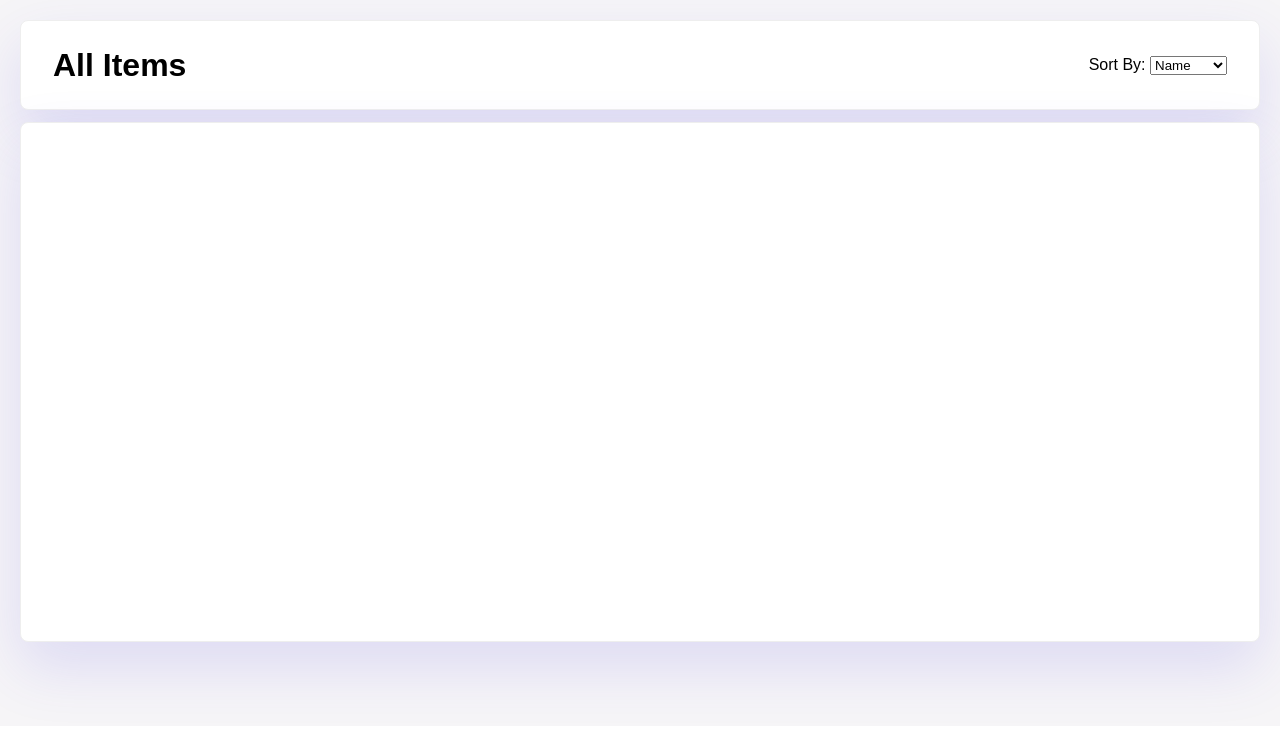
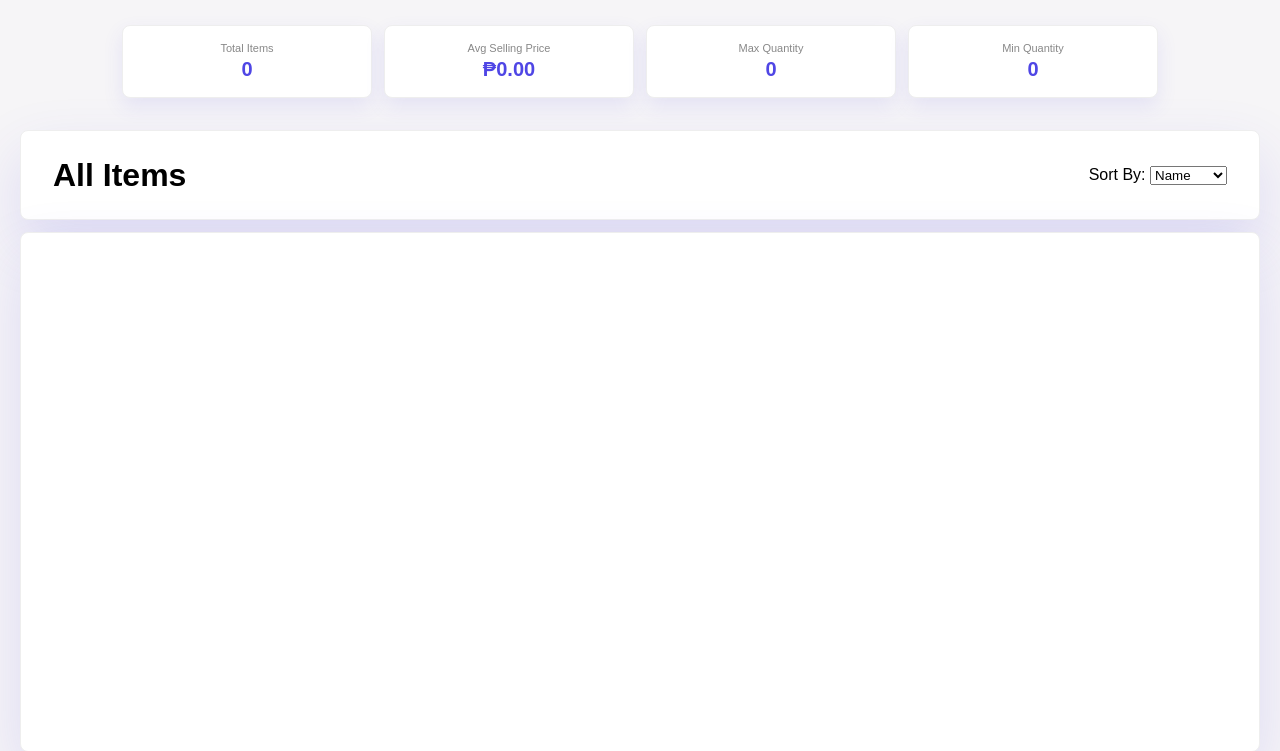
Before and after one commit to helebods/Supposedly-IKEA, a Flask app: page /all_items in a window 1280 px wide. Shown: the part 74-825 px from the top of the page. Before the commit the page ends 782 px from the top, so only its background shows below. Run offline with Flask 3, Linux system fonts and the light colour scheme; the visitor is signed in with stand-in values (Sample User, id 1); data that the repository does not hold is empty.

Commit message:
temp changes

```diff
--- a/app/ikea_db/mongodb.py
+++ b/app/ikea_db/mongodb.py
@@ -203,29 +203,27 @@ def login_user(email, password):
 def count_total_items():
     return mongo.db["items"].count_documents({})
 
-
-def count_per_category():
-    return {"$group": {"_id": "$product.Product_Category", "count": {"$sum": 1}}}
-
-
-def count_per_name():
-    return {"$group": {"_id": "$product.Product_Name", "count": {"$sum": 1}}}
-
-
-def count_per_brand():
-    return {"$group": {"_id": "$product.Product_Brand", "count": {"$sum": 1}}}
-
-
 def average_selling_price():
-    return {"$group": {"_id": None, "avgSellingPrice": {"$avg": "$price.selling_price"}}}
+    pipeline = [
+        {"$group": {"_id": None, "avgSellingPrice": {"$avg": "$price.selling_price"}}}
+    ]
+    result = list(mongo.db["items"].aggregate(pipeline))
+    return result[0]["avgSellingPrice"] if result else 0
 
 
 def min_quantity():
-    return {"$group": {"_id": None, "minQty": {"$min": "$stock.quantity"}}}
-
+    pipeline = [
+        {"$group": {"_id": None, "minQty": {"$min": "$stock.quantity"}}}
+    ]
+    result = list(mongo.db["items"].aggregate(pipeline))
+    return result[0]["minQty"] if result else 0
 
 def max_quantity():
-    return {"$group": {"_id": None, "maxQty": {"$max": "$stock.quantity"}}}
+    pipeline = [
+        {"$group": {"_id": None, "maxQty": {"$max": "$stock.quantity"}}}
+    ]
+    result = list(mongo.db["items"].aggregate(pipeline))
+    return result[0]["maxQty"] if result else 0
 
 
 def find_and_sort_by_price(item_name):
--- a/app/routes.py
+++ b/app/routes.py
@@ -4,7 +4,7 @@ import os
 from flask import Blueprint, current_app, jsonify, render_template, request, redirect, url_for, session
 from . import mongo
 from .ikea_db.mongodb import add_user, build_stock, get_all_items, insert_product, delete_One_Item, update_One_Item, build_product, build_location, build_pricing
-from .ikea_db.mongodb import login_user, count_total_items, count_per_category, count_per_name, get_manage_items, search_items, get_low_stock
+from .ikea_db.mongodb import login_user, count_total_items, get_manage_items, search_items, get_low_stock, average_selling_price, min_quantity, max_quantity
 from werkzeug.utils import secure_filename
 from bson import ObjectId
 
@@ -31,7 +31,14 @@ def all_items():
     #     items = aggregate_items_by_brand()
     # else:
     items = get_all_items()
-    return render_template("all_items.html", items=items)
+
+    stats = {
+        "total_items": count_total_items(),
+        "avg_price": average_selling_price(),
+        "min_qty": min_quantity(),
+        "max_qty": max_quantity()
+    }
+    return render_template("all_items.html", items=items, stats=stats)
 
 
 # Sign In
@@ -48,7 +55,7 @@ def signin():
         if user:
             session["user_id"] = str(user["_id"])
 
-            if user.get("email") == "niggers@ikea.com":
+            if user.get("email") == "secret@ikea.com":
                 print("Admin user logged in:", email)
                 session["is_admin"] = True
             else:
--- a/app/static/css/all_items.css
+++ b/app/static/css/all_items.css
@@ -272,3 +272,40 @@ body {
 .description-container p span, .stock-container p span, .price-container p span {
     font-weight: 600;
 }
+
+.stats-row {
+    display: grid;
+    grid-template-columns: repeat(auto-fit, minmax(250px, 250px));
+    gap: 12px;
+    padding: 25px 12px 12px 12px;
+    justify-content: center;
+}
+
+.stat-card {
+    background: #fff;
+    border: 1px solid #eee;
+    border-radius: 8px;
+    padding: 16px 12px;
+    display: flex;
+    flex-direction: column;
+    align-items: center;
+    text-align: center;
+    gap: 4px;
+    box-shadow: 0 8px 20px rgba(79,70,229,0.10);
+    transition: box-shadow 0.15s;
+}
+
+.stat-card:hover {
+    box-shadow: 0 12px 30px rgba(79,70,229,0.25);
+}
+
+.stat-label {
+    font-size: 11px;
+    color: #888;
+}
+
+.stat-value {
+    font-size: 20px;
+    font-weight: 600;
+    color: #4f46e5;
+}
--- a/app/templates/all_items.html
+++ b/app/templates/all_items.html
@@ -59,6 +59,26 @@
       </div>
       <button class="burger" onclick="openMenu()">&#9776;</button>
     </header>
+
+    <!-- Aggregate functions -->
+    <div class="stats-row">
+      <div class="stat-card">
+        <span class="stat-label">Total Items</span>
+        <span class="stat-value">{{ stats.total_items }}</span>
+      </div>
+      <div class="stat-card">
+        <span class="stat-label">Avg Selling Price</span>
+        <span class="stat-value">&#8369;{{ "%.2f"|format(stats.avg_price) }}</span>
+      </div>
+      <div class="stat-card">
+        <span class="stat-label">Max Quantity</span>
+        <span class="stat-value">{{ stats.max_qty }}</span>
+      </div>
+      <div class="stat-card">
+        <span class="stat-label">Min Quantity</span>
+        <span class="stat-value">{{ stats.min_qty }}</span>
+      </div>
+    </div>
 
     <!-- CONTENT -->
     <main class="content">
```
